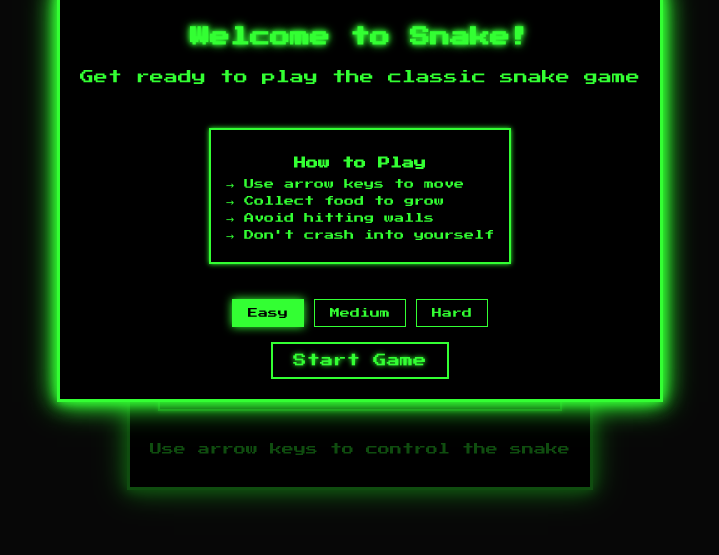
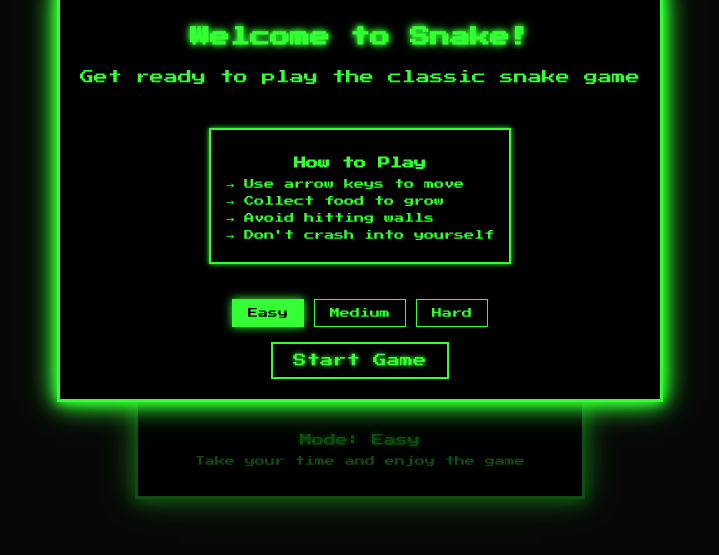
Before and after one commit to camjasaez/snake-game, a website with bundled scripts: page public/index.html in a window 1280 px wide. Both pictures are taken after a click on the button "Easy". Shown: the part 205-760 px from the top of the page, without its empty margins (280-999 px from the left). Built offline with nearby package versions, Linux system fonts and the light colour scheme.

Commit message:
Arreglado bug de inicio

```diff
--- a/public/index.html
+++ b/public/index.html
@@ -15,7 +15,8 @@
       </div>
       <canvas id="gameCanvas" width="400" height="400"></canvas>
       <div class="controls">
-        <p>Use arrow keys to control the snake</p>
+        <p class="difficulty-text">Mode: Medium</p>
+        <p class="control-text">Use arrow keys to control the snake</p>
       </div>
     </div>
     <div class="modal-overlay" id="gameOverModal">
--- a/src/modules/game.js
+++ b/src/modules/game.js
@@ -13,10 +13,23 @@ class Game {
     this.scoreManager = new ScoreManager();
     this.isGameOver = false;
     this.lastUpdateTime = 0;
-    this.gameSpeed = 100; // Default speed (medium)
+    this.gameSpeed = 150; // Changed to 150 (Easy mode) as default
+    this.difficultyTexts = {
+      150: { name: 'Easy', description: 'Take your time and enjoy the game' },
+      100: { name: 'Medium', description: 'Use arrow keys to control the snake' },
+      50: { name: 'Hard', description: 'Quick reflexes required!' },
+    };
+
+    // Set initial difficulty text
+    const difficultyText = document.querySelector('.difficulty-text');
+    const controlText = document.querySelector('.control-text');
+    if (difficultyText && controlText) {
+      difficultyText.textContent = `Mode: ${this.difficultyTexts[this.gameSpeed].name}`;
+      controlText.textContent = this.difficultyTexts[this.gameSpeed].description;
+      difficultyText.classList.add('difficulty-easy');
+    }
 
     this.initializeWelcomeModal();
-
     document.addEventListener('keydown', this.handleKeyPress.bind(this));
   }
 
@@ -24,26 +37,52 @@ class Game {
     const welcomeModal = document.getElementById('welcomeModal');
     const startButton = document.getElementById('startButton');
     const difficultyButtons = document.querySelectorAll('.difficulty-button');
+    const difficultyText = document.querySelector('.difficulty-text');
+    const controlText = document.querySelector('.control-text');
+
+    // Ensure Easy is selected by default
+    difficultyButtons.forEach((button) => {
+      if (parseInt(button.dataset.speed) === 150) {
+        button.classList.add('selected');
+      } else {
+        button.classList.remove('selected');
+      }
+    });
 
     // Handle difficulty selection
     difficultyButtons.forEach((button) => {
       button.addEventListener('click', () => {
-        // Remove selected class from all buttons
         difficultyButtons.forEach((btn) => btn.classList.remove('selected'));
-        // Add selected class to clicked button
         button.classList.add('selected');
-        // Update game speed
         this.gameSpeed = parseInt(button.dataset.speed);
+
+        const difficulty = this.difficultyTexts[this.gameSpeed];
+        difficultyText.textContent = `Mode: ${difficulty.name}`;
+        controlText.textContent = difficulty.description;
+
+        difficultyText.classList.remove('difficulty-easy', 'difficulty-medium', 'difficulty-hard');
+        difficultyText.classList.add(`difficulty-${difficulty.name.toLowerCase()}`);
       });
     });
 
-    // Handle start button
     startButton.addEventListener('click', () => {
       welcomeModal.classList.remove('show');
       this.start();
     });
   }
 
+  updateDifficultyDisplay() {
+    const difficultyText = document.querySelector('.difficulty-text');
+    const controlText = document.querySelector('.control-text');
+    const difficulty = this.difficultyTexts[this.gameSpeed];
+
+    difficultyText.textContent = `Mode: ${difficulty.name}`;
+    controlText.textContent = difficulty.description;
+
+    // Update color class
+    difficultyText.classList.remove('difficulty-easy', 'difficulty-medium', 'difficulty-hard');
+    difficultyText.classList.add(`difficulty-${difficulty.name.toLowerCase()}`);
+  }
   start() {
     // Reset game state
     this.isGameOver = false;
@@ -132,6 +171,9 @@ class Game {
     this.scoreManager.resetScore();
     this.isGameOver = false;
 
+    // Update difficulty display when resetting
+    this.updateDifficultyDisplay();
+
     // Hide modal if visible
     const modal = document.getElementById('gameOverModal');
     modal.classList.remove('show');
--- a/src/styles/style.css
+++ b/src/styles/style.css
@@ -50,10 +50,37 @@ canvas {
   box-shadow: 0 0 5px #33ff33;
 }
 
+/* Update in style.css */
 .controls {
   margin-top: 20px;
   font-size: 12px;
   text-align: center;
+}
+
+.difficulty-text {
+  color: #33ff33;
+  margin-bottom: 10px;
+  text-shadow: 0 0 5px #33ff33;
+}
+
+.control-text {
+  color: #33ff33;
+  font-size: 10px;
+}
+
+/* Add different colors for difficulty modes */
+.difficulty-easy {
+  color: #33ff33; /* Keep green for easy */
+}
+
+.difficulty-medium {
+  color: #ffff33; /* Yellow for medium */
+  text-shadow: 0 0 5px #ffff33;
+}
+
+.difficulty-hard {
+  color: #ff3333; /* Red for hard */
+  text-shadow: 0 0 5px #ff3333;
 }
 
 @media (max-width: 600px) {
```
Also changed, not shown: README.md.
